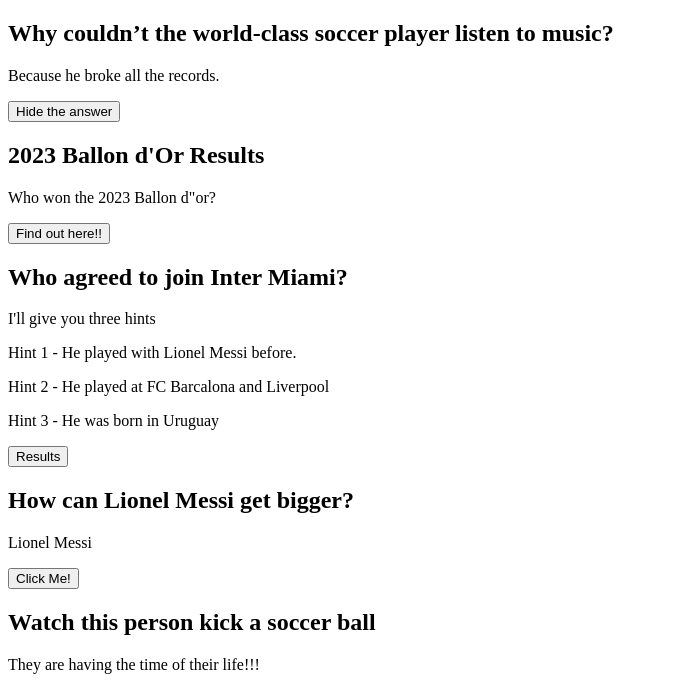
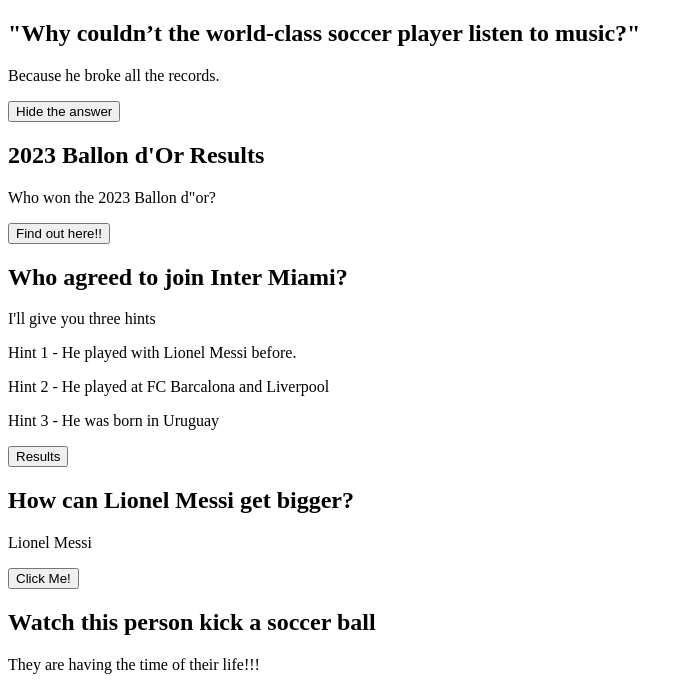
Before and after one commit to AshleyMeza/Homework5, a plain HTML site: page index.html in a window 1280 px wide. Shown: the top 687 px of the page, without its empty margins (0-693 px from the left). Drawn offline with Linux system fonts and the light colour scheme.

Commit message:
Update index.html

```diff
--- a/index.html
+++ b/index.html
@@ -2,7 +2,7 @@
 <html>
 <body>
 
-<h2>Why couldn’t the world-class soccer player listen to music?</h2>
+<h2>"Why couldn’t the world-class soccer player listen to music?"</h2>
 
 <p id="socjoke"> Because he broke all the records.</p>
 
```
